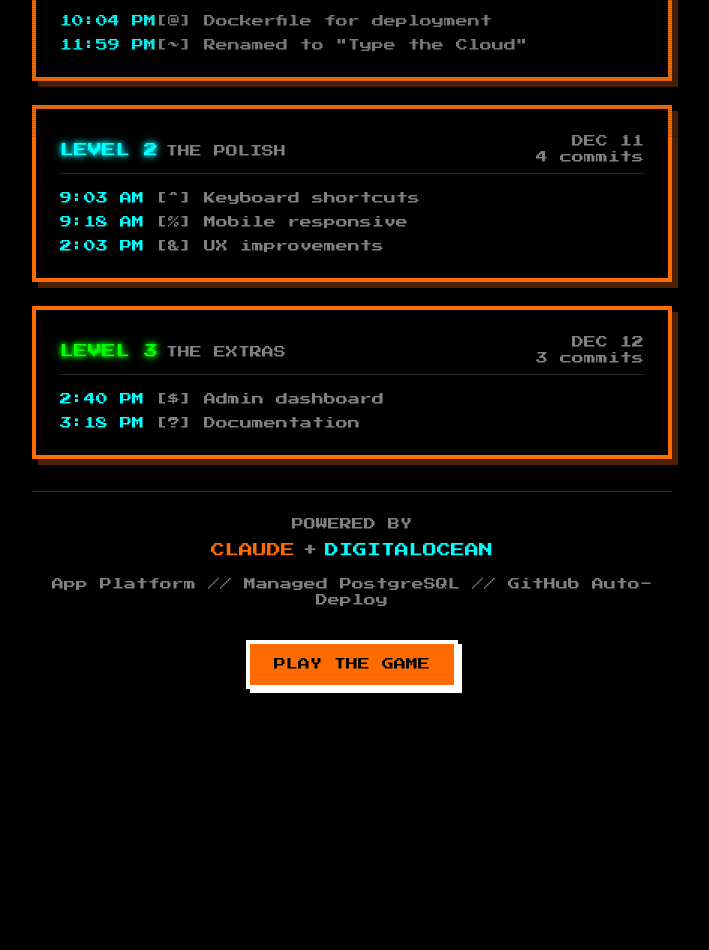
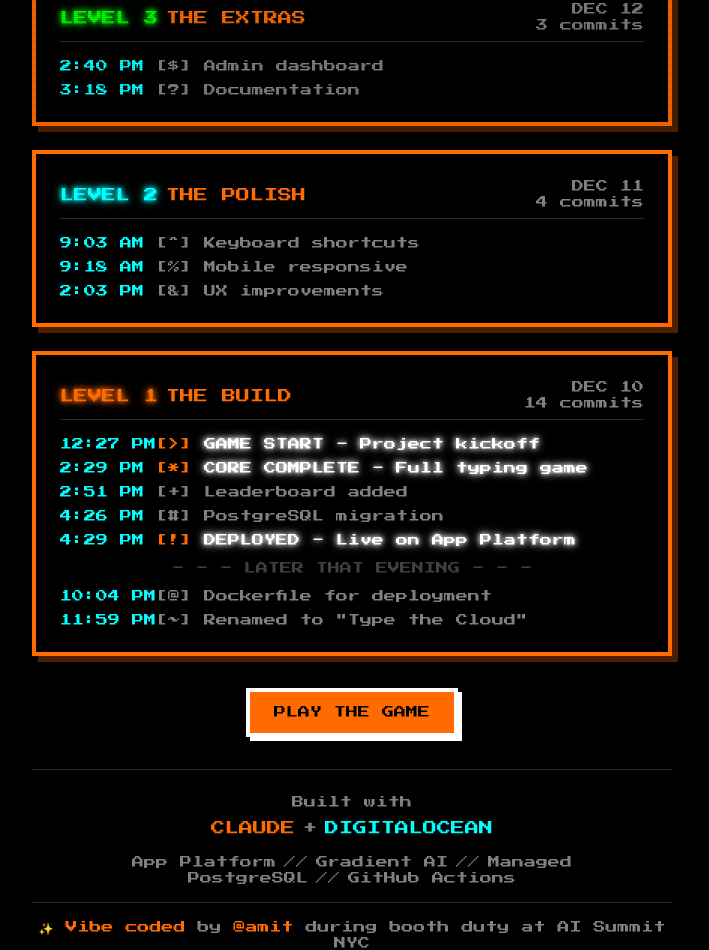
Before and after one commit to ajot/typing-master, a React (Vite) app in the folder frontend/: page /vibe in a window 1280 px wide. Shown: the part 663-1613 px from the top of the page, without its empty margins (288-997 px from the left). Before the commit the page ends 1384 px from the top, so only its background shows below. Built offline with nearby package versions, Linux system fonts and the light colour scheme; no server answers.

Commit message:
Add reusable Footer component and update pages
Introduced a new Footer component for consistent branding and tech credits. Replaced hardcoded footer sections in Leaderboard, WelcomeScreen, and VibePage with the new Footer, and updated the VibePage timeline for recent milestones.

```diff
--- /dev/null
+++ b/frontend/src/components/Footer.tsx
@@ -0,0 +1,33 @@
+import { Link } from 'react-router-dom';
+
+export function Footer() {
+  return (
+    <div className="text-center py-6 border-t border-retro-gray/30 mt-8">
+      {/* Built With */}
+      <p className="text-xs text-retro-gray mb-2">Built with</p>
+      <p className="text-sm mb-4">
+        <span className="text-do-orange">CLAUDE</span>
+        <span className="text-retro-gray mx-2">+</span>
+        <span className="text-retro-cyan">DIGITALOCEAN</span>
+      </p>
+
+      {/* Tech Links */}
+      <p className="text-xs text-retro-gray space-x-2">
+        <a href="https://www.digitalocean.com/products/app-platform" target="_blank" rel="noopener noreferrer" className="hover:text-do-orange transition-colors">App Platform</a>
+        <span>//</span>
+        <a href="https://www.digitalocean.com/products/gen-ai" target="_blank" rel="noopener noreferrer" className="hover:text-do-orange transition-colors">Gradient AI</a>
+        <span>//</span>
+        <a href="https://www.digitalocean.com/products/managed-databases-postgresql" target="_blank" rel="noopener noreferrer" className="hover:text-do-orange transition-colors">Managed PostgreSQL</a>
+        <span>//</span>
+        <a href="https://docs.digitalocean.com/products/app-platform/how-to/deploy-from-github-actions/" target="_blank" rel="noopener noreferrer" className="hover:text-do-orange transition-colors">GitHub Actions</a>
+      </p>
+
+      <div className="border-t border-retro-gray/30 my-4" />
+
+      {/* Vibe Coded Message */}
+      <p className="text-xs text-retro-gray">
+        ✨ <Link to="/vibe" className="text-do-orange hover:text-white transition-colors">Vibe coded</Link> by <a href="https://x.com/amit" target="_blank" rel="noopener noreferrer" className="text-do-orange hover:text-white transition-colors">@amit</a> during booth duty at AI Summit NYC
+      </p>
+    </div>
+  );
+}
--- a/frontend/src/components/Leaderboard.tsx
+++ b/frontend/src/components/Leaderboard.tsx
@@ -1,5 +1,6 @@
 import { useEffect } from 'react';
 import type { LeaderboardEntry } from '../types';
+import { Footer } from './Footer';
 
 interface LeaderboardProps {
   entries: LeaderboardEntry[];
@@ -268,9 +269,7 @@
         </div>
 
         {/* Footer */}
-        <div className="text-center mt-6">
-          <p className="text-retro-gray text-xs">POWERED BY DIGITALOCEAN</p>
-        </div>
+        <Footer />
       </div>
     </div>
   );
--- a/frontend/src/components/WelcomeScreen.tsx
+++ b/frontend/src/components/WelcomeScreen.tsx
@@ -1,6 +1,7 @@
 import { useState, useEffect } from 'react';
 import { Link, useNavigate } from 'react-router-dom';
 import { SettingsModal } from './SettingsModal';
+import { Footer } from './Footer';
 
 type WelcomeScreenProps = {
   onStart: (nickname: string, email: string) => void;
@@ -161,16 +162,6 @@
           </Link>
         </div>
 
-        {/* Footer */}
-        <div className="mt-8 text-center">
-          <p className="text-retro-gray text-xs">
-            POWERED BY
-          </p>
-          <p className="text-accent text-xs">
-            DIGITALOCEAN
-          </p>
-        </div>
-
         {/* QR Code */}
         <div className="mt-6 text-center">
           <p className="text-retro-gray text-xs mb-2">
@@ -182,6 +173,9 @@
             className="w-24 h-24 mx-auto"
           />
         </div>
+
+        {/* Footer */}
+        <Footer />
       </div>
 
       {/* Settings Modal */}
--- a/frontend/src/pages/VibePage.tsx
+++ b/frontend/src/pages/VibePage.tsx
@@ -1,4 +1,5 @@
 import { Link } from 'react-router-dom';
+import { Footer } from '../components/Footer';
 
 type Milestone = {
   time: string;
@@ -18,19 +19,23 @@
 
 const TIMELINE: Level[] = [
   {
-    day: 'DEC 10',
-    title: 'LEVEL 1',
-    subtitle: 'THE BUILD',
-    commits: 14,
+    day: 'DEC 12',
+    title: 'LEVEL 4',
+    subtitle: 'THE AI',
+    commits: 1,
     milestones: [
-      { time: '12:27 PM', icon: '>', label: 'GAME START - Project kickoff', highlight: true },
-      { time: '2:29 PM', icon: '*', label: 'CORE COMPLETE - Full typing game', highlight: true },
-      { time: '2:51 PM', icon: '+', label: 'Leaderboard added' },
-      { time: '4:26 PM', icon: '#', label: 'PostgreSQL migration' },
-      { time: '4:29 PM', icon: '!', label: 'DEPLOYED - Live on App Platform', highlight: true },
-      { time: '...', icon: '-', label: 'LATER THAT EVENING', divider: true },
-      { time: '10:04 PM', icon: '@', label: 'Dockerfile for deployment' },
-      { time: '11:59 PM', icon: '~', label: 'Renamed to "Type the Cloud"' },
+      { time: '...', icon: '-', label: 'Added at MLH + DO Hackathon // NYC', divider: true },
+      { time: '8:43 PM', icon: '★', label: 'GRADIENT AI - Dynamic performance messages', highlight: true },
+    ],
+  },
+  {
+    day: 'DEC 12',
+    title: 'LEVEL 3',
+    subtitle: 'THE EXTRAS',
+    commits: 3,
+    milestones: [
+      { time: '2:40 PM', icon: '$', label: 'Admin dashboard' },
+      { time: '3:18 PM', icon: '?', label: 'Documentation' },
     ],
   },
   {
@@ -45,13 +50,19 @@
     ],
   },
   {
-    day: 'DEC 12',
-    title: 'LEVEL 3',
-    subtitle: 'THE EXTRAS',
-    commits: 3,
+    day: 'DEC 10',
+    title: 'LEVEL 1',
+    subtitle: 'THE BUILD',
+    commits: 14,
     milestones: [
-      { time: '2:40 PM', icon: '$', label: 'Admin dashboard' },
-      { time: '3:18 PM', icon: '?', label: 'Documentation' },
+      { time: '12:27 PM', icon: '>', label: 'GAME START - Project kickoff', highlight: true },
+      { time: '2:29 PM', icon: '*', label: 'CORE COMPLETE - Full typing game', highlight: true },
+      { time: '2:51 PM', icon: '+', label: 'Leaderboard added' },
+      { time: '4:26 PM', icon: '#', label: 'PostgreSQL migration' },
+      { time: '4:29 PM', icon: '!', label: 'DEPLOYED - Live on App Platform', highlight: true },
+      { time: '...', icon: '-', label: 'LATER THAT EVENING', divider: true },
+      { time: '10:04 PM', icon: '@', label: 'Dockerfile for deployment' },
+      { time: '11:59 PM', icon: '~', label: 'Renamed to "Type the Cloud"' },
     ],
   },
 ];
@@ -121,13 +132,14 @@
               <div className="flex items-center justify-between mb-4 pb-2 border-b border-retro-gray/30">
                 <div>
                   <span className={`text-sm ${
-                    levelIdx === 0 ? 'text-do-orange' :
-                    levelIdx === 1 ? 'text-retro-cyan' :
-                    'text-retro-green'
+                    levelIdx === 0 ? 'text-purple-400' :
+                    levelIdx === 1 ? 'text-retro-green' :
+                    levelIdx === 2 ? 'text-retro-cyan' :
+                    'text-do-orange'
                   } text-glow`}>
                     {level.title}
                   </span>
-                  <span className="text-retro-gray text-xs ml-2">
+                  <span className="text-do-orange text-sm ml-2 font-bold">
                     {level.subtitle}
                   </span>
                 </div>
@@ -174,19 +186,6 @@
           ))}
         </div>
 
-        {/* Footer */}
-        <div className="text-center mt-8 pt-6 border-t border-retro-gray/30">
-          <p className="text-xs text-retro-gray mb-2">POWERED BY</p>
-          <p className="text-sm">
-            <span className="text-do-orange">CLAUDE</span>
-            <span className="text-retro-gray mx-2">+</span>
-            <span className="text-retro-cyan">DIGITALOCEAN</span>
-          </p>
-          <p className="text-xs text-retro-gray mt-4">
-            App Platform // Managed PostgreSQL // GitHub Auto-Deploy
-          </p>
-        </div>
-
         {/* Play Button */}
         <div className="text-center mt-8">
           <Link
@@ -196,6 +195,9 @@
             PLAY THE GAME
           </Link>
         </div>
+
+        {/* Footer */}
+        <Footer />
       </div>
     </div>
   );
```
